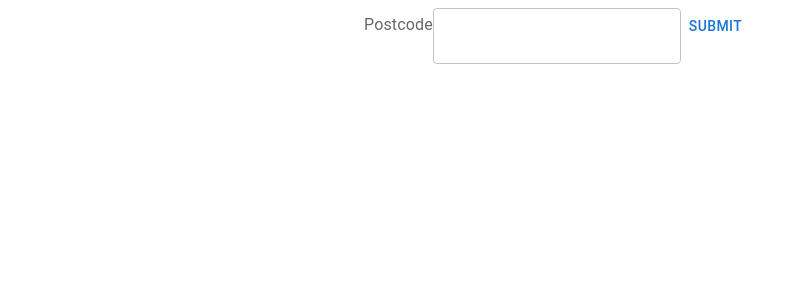
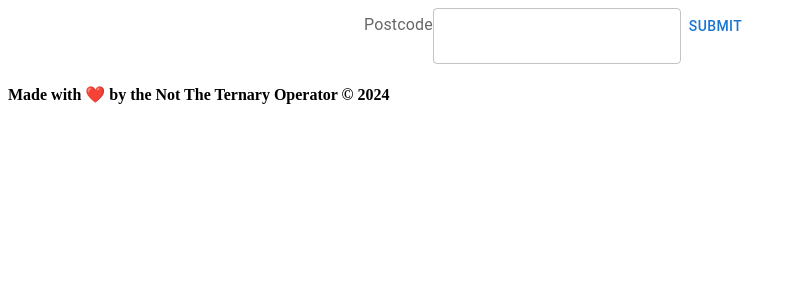
Before and after one commit to nottheternaryoperator/feed-the-world, a React (Vite) app in the folder client/: page / in a window 1280 px wide. Shown: the top 300 px of the page, without its empty margins (0-797 px from the left). Built offline with nearby package versions, Linux system fonts and the light colour scheme.

Commit message:
created footer and added import into App.jsx

```diff
--- a/client/src/App.jsx
+++ b/client/src/App.jsx
@@ -10,6 +10,7 @@ import {
 } from '@apollo/client';
 import { setContext } from '@apollo/client/link/context';
 import BankSearch from './pages/bankSearch.jsx';
+import Footer from './components/footer/footer.jsx';
 
 const httpLink = createHttpLink({
   uri: '/graphql',
@@ -46,6 +47,7 @@ function App() {
         {/* {!isLoggedIn && <LoginForm onLoginSuccess={handleLoginSuccess} />} */}
         {/* Render other components */}
       </>
+      <Footer />
     </ApolloProvider>
   );
 }
--- /dev/null
+++ b/client/src/components/footer/footer.jsx
@@ -0,0 +1,34 @@
+import { useLocation, useNavigate } from 'react-router-dom';
+
+const Footer = () => {
+  const location = useLocation();
+  const navigate = useNavigate();
+  return (
+    <footer className="w-100 mt-auto bg-secondary p-4">
+      <div className="container text-center mb-5">
+        {location.pathname !== '/' && (
+          <button
+            className="btn btn-dark mb-3"
+            onClick={() => navigate(-1)}
+          >
+            &larr; Go Back
+          </button>
+        )}
+        <h4>
+          Made with{' '}
+          <span
+            className="emoji"
+            role="img"
+            aria-label="heart"
+            aria-hidden="false"
+          >
+            ❤️
+          </span>{' '}
+          by the Not The Ternary Operator &#169; 2024
+        </h4>
+      </div>
+    </footer>
+  );
+};
+
+export default Footer;
```
